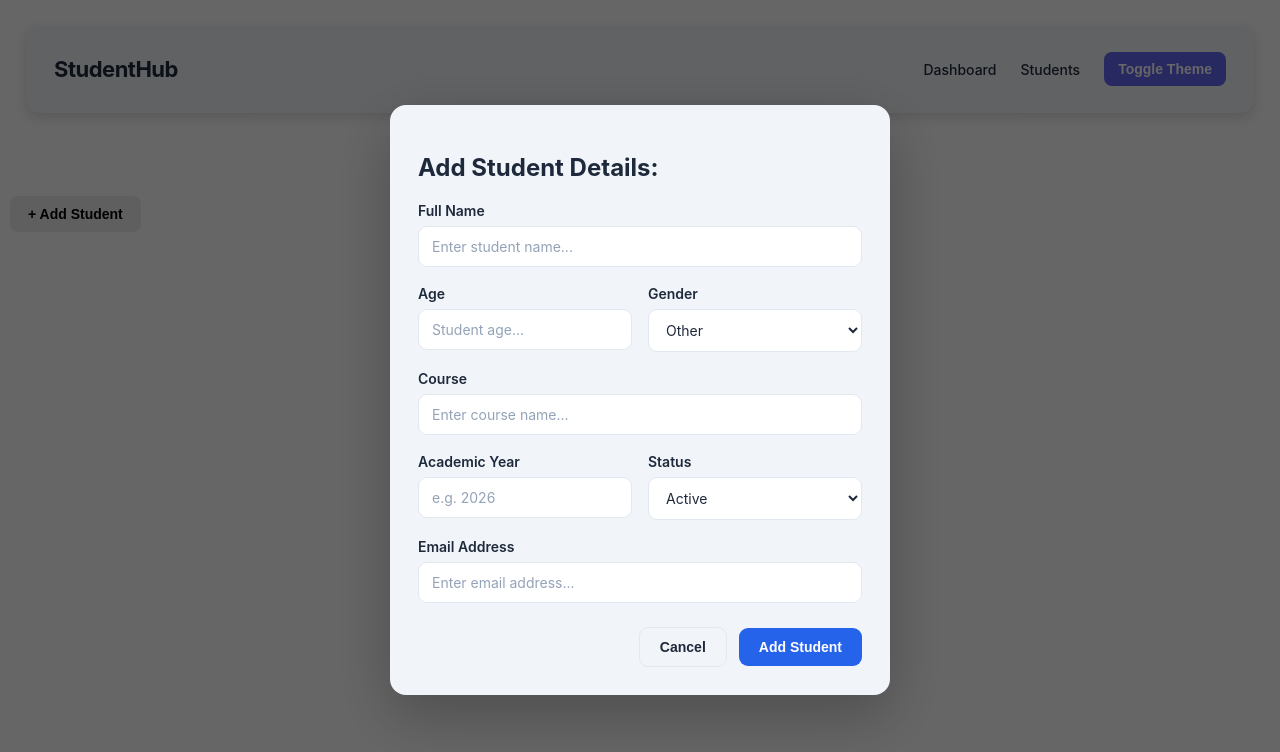
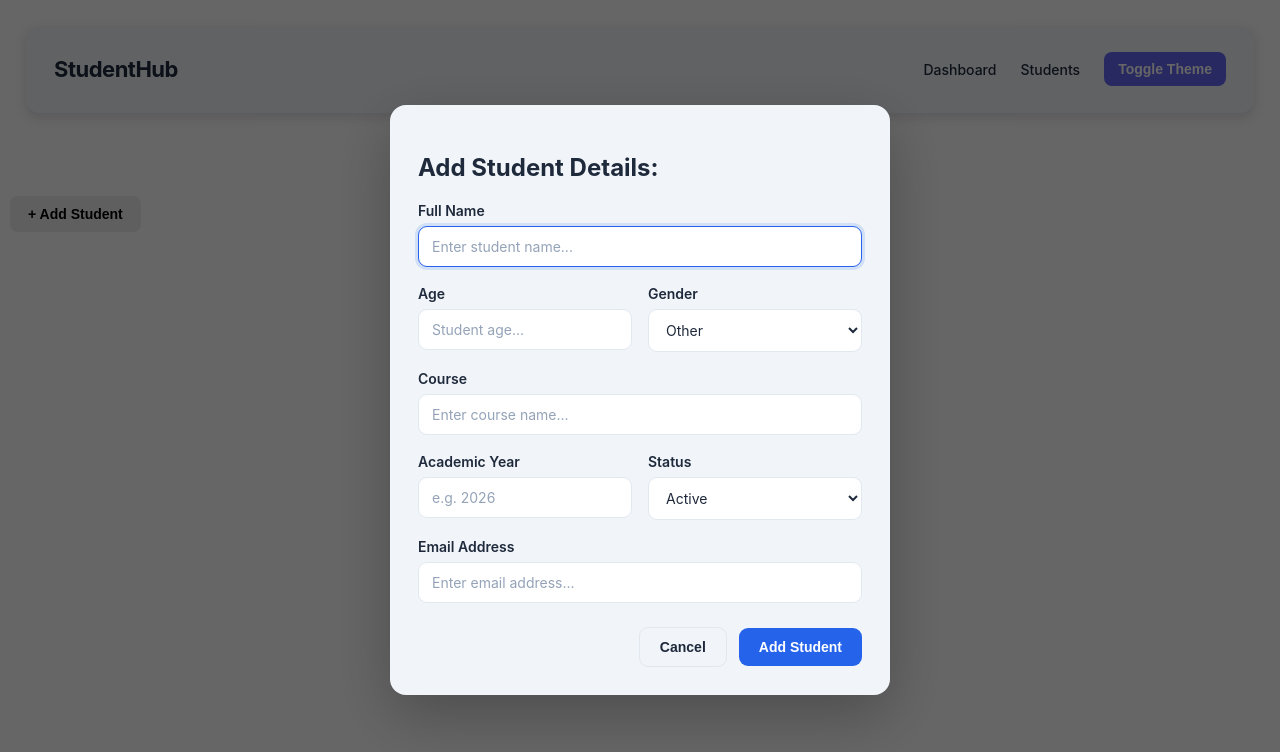
Before and after one commit to aliz-bhattarai-001/student-dashboard, a React (Vite) app: page / in a window 1280 px wide. Both pictures are taken after typing "Sample" into the empty fields and a click on the button "+ Add Student". Shown: the top 752 px of the page. Built offline with nearby package versions, Linux system fonts and the light colour scheme.

Commit message:
Added: focus on Name field on modal popup

```diff
--- a/src/App.tsx
+++ b/src/App.tsx
@@ -117,8 +117,7 @@ export default function App() {
                     </button>
                     {/* // conditionalRendering of Modal */}
                     {isAddStudentOpen && (
-                        <Modal onClose={handleCloseAddStudent}>
-                            <h2>Add Student Details: </h2>
+                        <Modal onClose={handleCloseAddStudent} aria-labelledby="add-student-title">
                             <AddStudentForm
                                 onAddStudent={addStudentHandler}
                                 onCancel={handleCloseAddStudent}
--- a/src/components/AddStudentForm.tsx
+++ b/src/components/AddStudentForm.tsx
@@ -1,7 +1,9 @@
-import { useState } from "react";
+import { useEffect, useState } from "react";
 import type { AddStudentFormProps, StudentFormData } from "../types/student"
 import styles from "./AddStudentForm.module.css"
 import type { SubmitEvent } from "react";
+import { useRef } from "react";
+
 
 export function AddStudentForm({ onAddStudent, onCancel }: AddStudentFormProps) {
     const [formData, setFormData] = useState<StudentFormData>({
@@ -46,13 +48,22 @@ export function AddStudentForm({ onAddStudent, onCancel }: AddStudentFormProps)
         }));
     }
 
+
+    const nameInputRef = useRef<HTMLInputElement>(null);
+    // sets the current foucus on the referred object.
+    useEffect(() => {
+        nameInputRef.current?.focus();
+    }, []);
+
     return (
         <section className={styles.studentForm}>
+            <h2 id="add-student-title">Add Student Details: </h2>
             <form onSubmit={handleSubmit} className={styles.formGrid}>
 
                 <div className={`${styles.formField} ${styles.fullWidth}`}>
                     <label htmlFor="name">Full Name</label>
                     <input
+                        ref={nameInputRef}
                         required
                         id="name"
                         className={styles.formInput}
--- a/src/components/Modal/Modal.tsx
+++ b/src/components/Modal/Modal.tsx
@@ -31,6 +31,27 @@ export function Modal({ children, onClose }: ModalProps) {
     // jsx creates function everytime teh function is invoked/ rerendered
     // thus it means for each onClose recreation this useEffect() is invoked.
 
+    useEffect(() => {
+        // store the previous state
+        const previousOverflowVal = document.body.style.overflow;
+
+        // the setup
+        document.body.style.overflow = "hidden";
+
+        // cleanup on modal exit:
+        return () => {
+            // reset to previous state
+            document.body.style.overflow = previousOverflowVal;
+        }
+    }, []); // empty dependency arr so runs when Modal is mounted or added (initial Mount)
+
+
+    // IF NO DEPENDENCY ARR IS PRESENT THEN IT MEANS :
+    // the useEffect() is invoked all of the time.
+
+    // IF ANY DEPENDENCY IS INCLUDED IN THE ARR (ARR: NOT EMPTY):
+    // useEffect() is invoked on inital mount as well as when that dependency is recreated/rerendered/changed.
+
     return createPortal(
         <div className={styles.modalBackdrop}
             onClick={onClose}>
```
